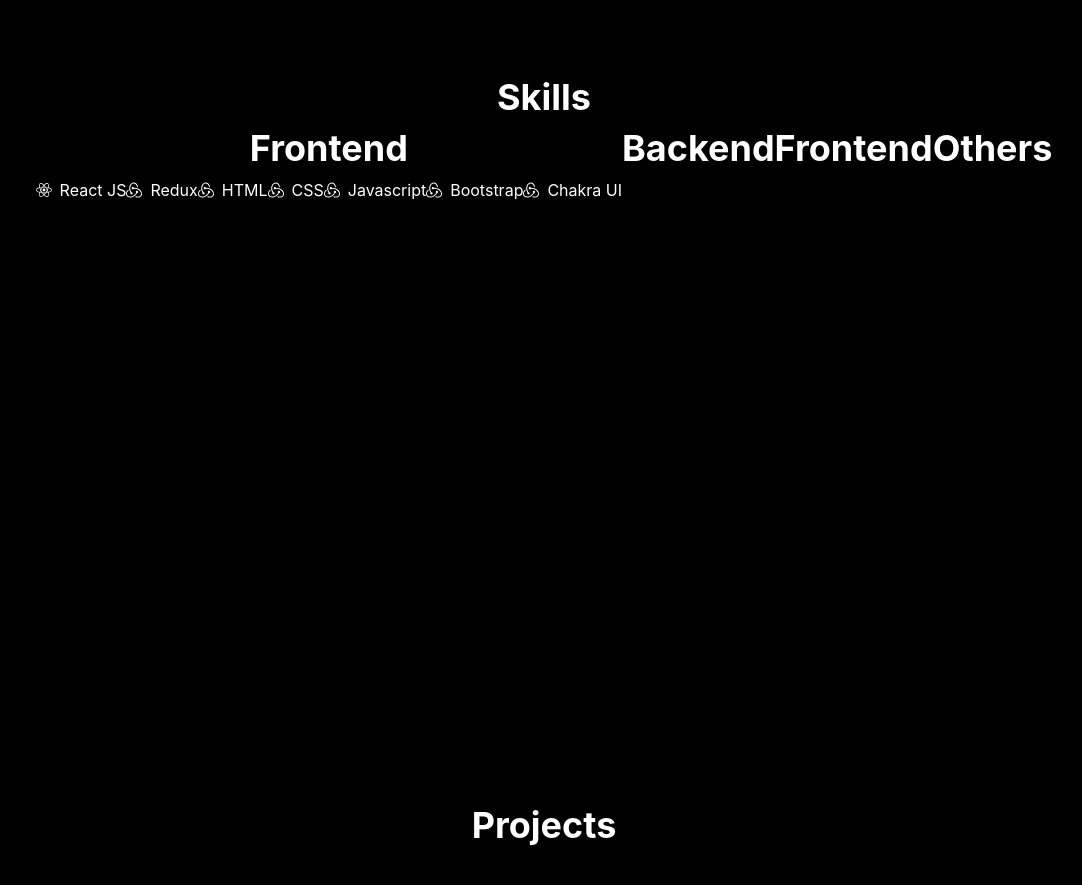
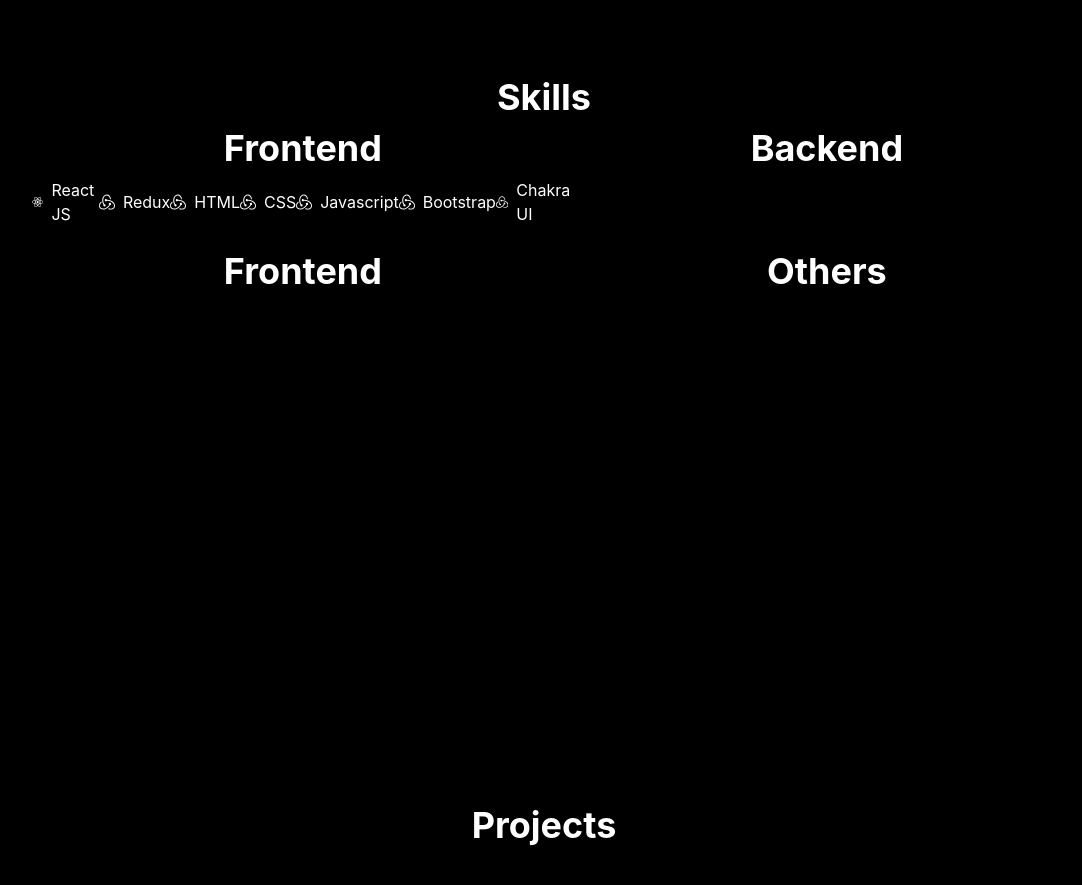
Before and after one commit to Harshit-3905/New_Portfolio_Website, a React (Vite) app: page / in a window 1280 px wide. Shown: the part 1300-2185 px from the top of the page, without its empty margins (96-1178 px from the left). Built offline with nearby package versions, Linux system fonts and the light colour scheme.

Commit message:
Update Skills component layout

```diff
--- a/src/components/Skills.jsx
+++ b/src/components/Skills.jsx
@@ -1,4 +1,4 @@
-import { VStack, Heading, Flex } from "@chakra-ui/react";
+import { VStack, Heading, Grid } from "@chakra-ui/react";
 import Frontend from "./Skills/Frontend";
 import Backend from "./Skills/Backend";
 import ProblemSolving from "./Skills/ProblemSolving";
@@ -8,12 +8,12 @@ const Skills = () => {
   return (
     <VStack id="skills" width="80%" height="90vh">
       <Heading>Skills</Heading>
-      <Flex>
+      <Grid templateColumns="repeat(2, 1fr)" gap={6} width="100%">
         <Frontend />
         <Backend />
         <ProblemSolving />
         <Others />
-      </Flex>
+      </Grid>
     </VStack>
   );
 };
```
